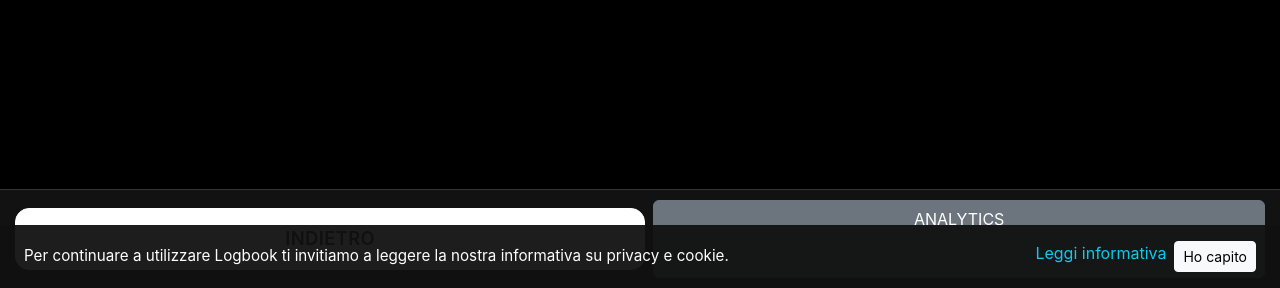
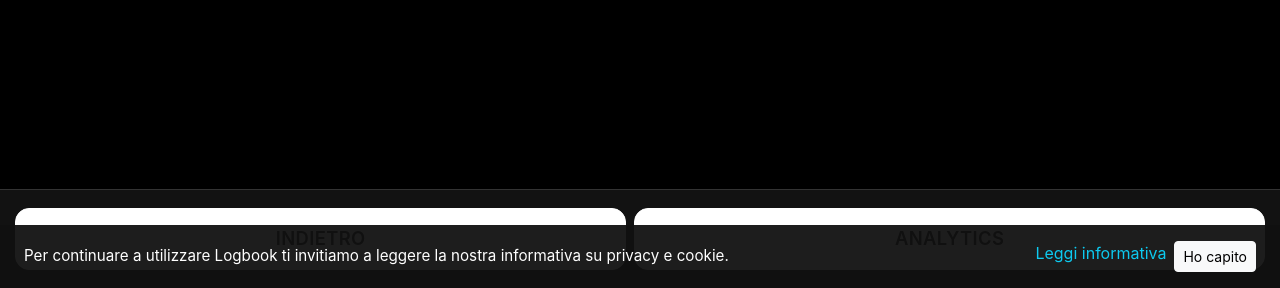
Before and after one commit to GerNotFound/logbook-app, a Flask app: template templates/generale_tabella.html in a window 1280 px wide. Shown: the part 512-800 px from the top of the page. Run offline with Flask 3, Linux system fonts and the light colour scheme; the template is opened without the code that fills it: most values are stand-ins (such as "Sample title", 1, 10 or a date in 2020).

Commit message:
Match analytics button styling on legacy table

```diff
--- a/templates/generale_tabella.html
+++ b/templates/generale_tabella.html
@@ -71,6 +71,6 @@
 
 <div class="sticky-bottom-nav d-flex gap-2">
     <a href="{{ url_for('main.home') }}" class="btn btn-custom flex-fill">INDIETRO</a>
-    <a href="{{ url_for('main.generale') }}" class="btn btn-secondary flex-fill">ANALYTICS</a>
+    <a href="{{ url_for('main.generale') }}" class="btn btn-custom flex-fill">ANALYTICS</a>
 </div>
 {% endblock %}
```
